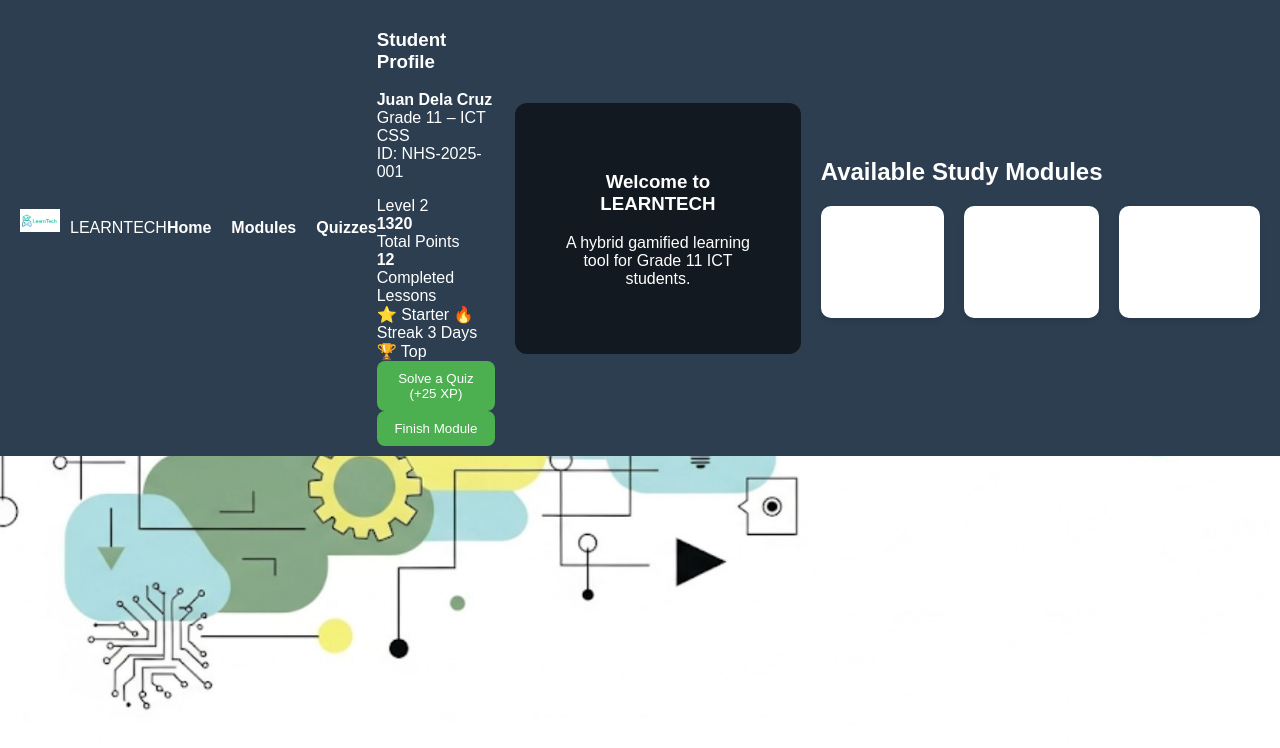
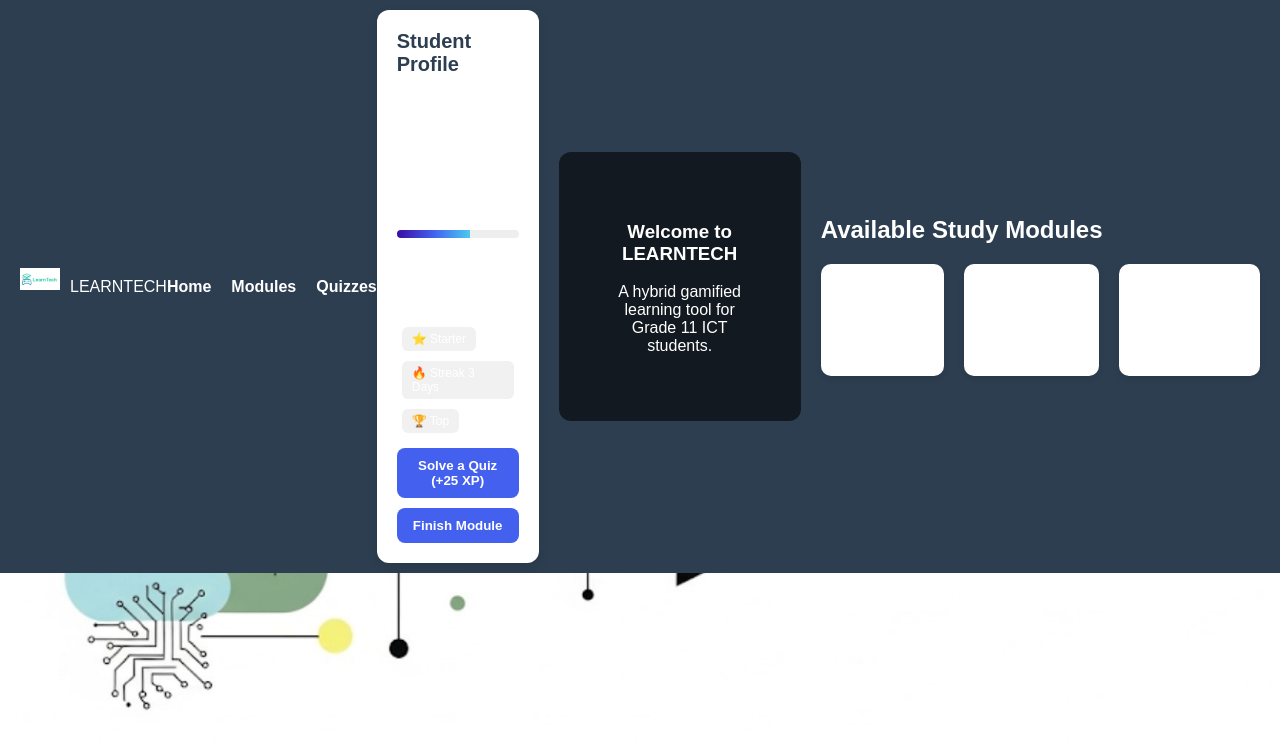
Before and after one commit to le4rnt3ch-oss/LearnTech, a plain HTML site: page main.html in a window 1280 px wide. Drawn offline with Linux system fonts and the light colour scheme; sample sign-in values are in the browser's storage.

Commit message:
Update style.css

```diff
--- a/style.css
+++ b/style.css
@@ -88,44 +88,63 @@ button:hover {
 }
 
 /* Profile Dropdown */
-.profile {
-  position: relative;
+.profile-card {
+  background: #fff;
+  border-radius: 12px;
+  padding: 20px;
+  width: 300px;
+  box-shadow: 0 4px 12px rgba(0,0,0,0.1);
+}
+
+.profile-card h3 {
+  margin-top: 0;
+  font-size: 20px;
+  color: #2c3e50;
+}
+
+.progress-bar {
+  background: #eee;
+  border-radius: 8px;
+  overflow: hidden;
+  height: 8px;
+  margin: 10px 0;
+}
+
+.progress {
+  background: linear-gradient(90deg, #3a0ca3, #4361ee, #4cc9f0);
+  height: 100%;
+}
+
+.stats {
+  display: flex;
+  justify-content: space-between;
+  margin: 15px 0;
+}
+
+.badge {
+  background: #f1f1f1;
+  border-radius: 6px;
+  padding: 5px 10px;
+  margin: 5px;
+  font-size: 12px;
   display: inline-block;
 }
 
-.profile-btn {
-  background: none;
+.profile-card button {
+  width: 100%;
+  margin-top: 10px;
+  padding: 10px;
   border: none;
-  color: white;
-  font-size: 16px;
+  border-radius: 8px;
+  background: #4361ee;
+  color: #fff;
+  font-weight: bold;
   cursor: pointer;
+  transition: 0.3s;
 }
 
-.profile-btn:hover {
-  text-decoration: underline;
-}
-
-.dropdown {
-  display: none;
-  position: absolute;
-  right: 0;
-  background: white;
-  min-width: 150px;
-  box-shadow: 0 3px 6px rgba(0,0,0,0.2);
-  border-radius: 6px;
-  overflow: hidden;
-  z-index: 10;
-}
-
-.dropdown a {
-  display: block;
-  padding: 10px;
-  color: #2c3e50;
-  text-decoration: none;
-}
-
-.dropdown a:hover {
-  background: #f1f1f1;
+.profile-card button:hover {
+  background: #3a0ca3;
 }
 
 /* Show dropdown on hover */
```
